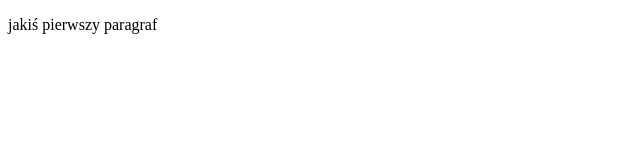
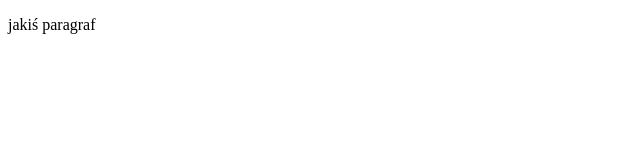
Before and after one commit to jacekJerzyWozniak/Jacek.github.io, a plain HTML site: page index.html in a window 1280 px wide. Shown: the full height of the page, 0-640 px from the left. Drawn offline with Linux system fonts and the light colour scheme.

Commit message:
drugi commit

```diff
--- a/index.html
+++ b/index.html
@@ -10,7 +10,7 @@
 
 <body>
 
-    <p>jakiś pierwszy paragraf</p>
+    <p>jakiś paragraf</p>
 
 </body>
 
```
